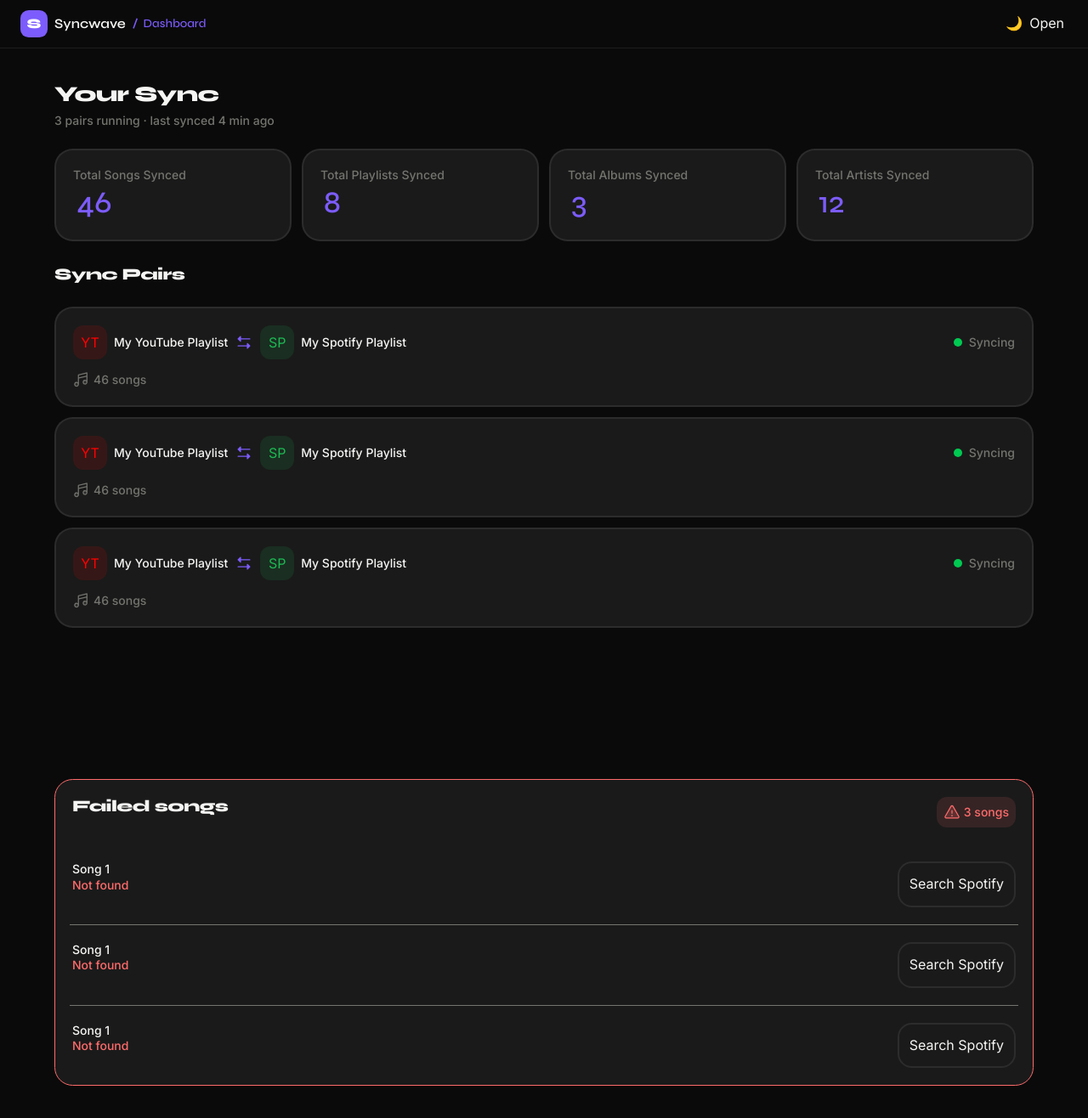
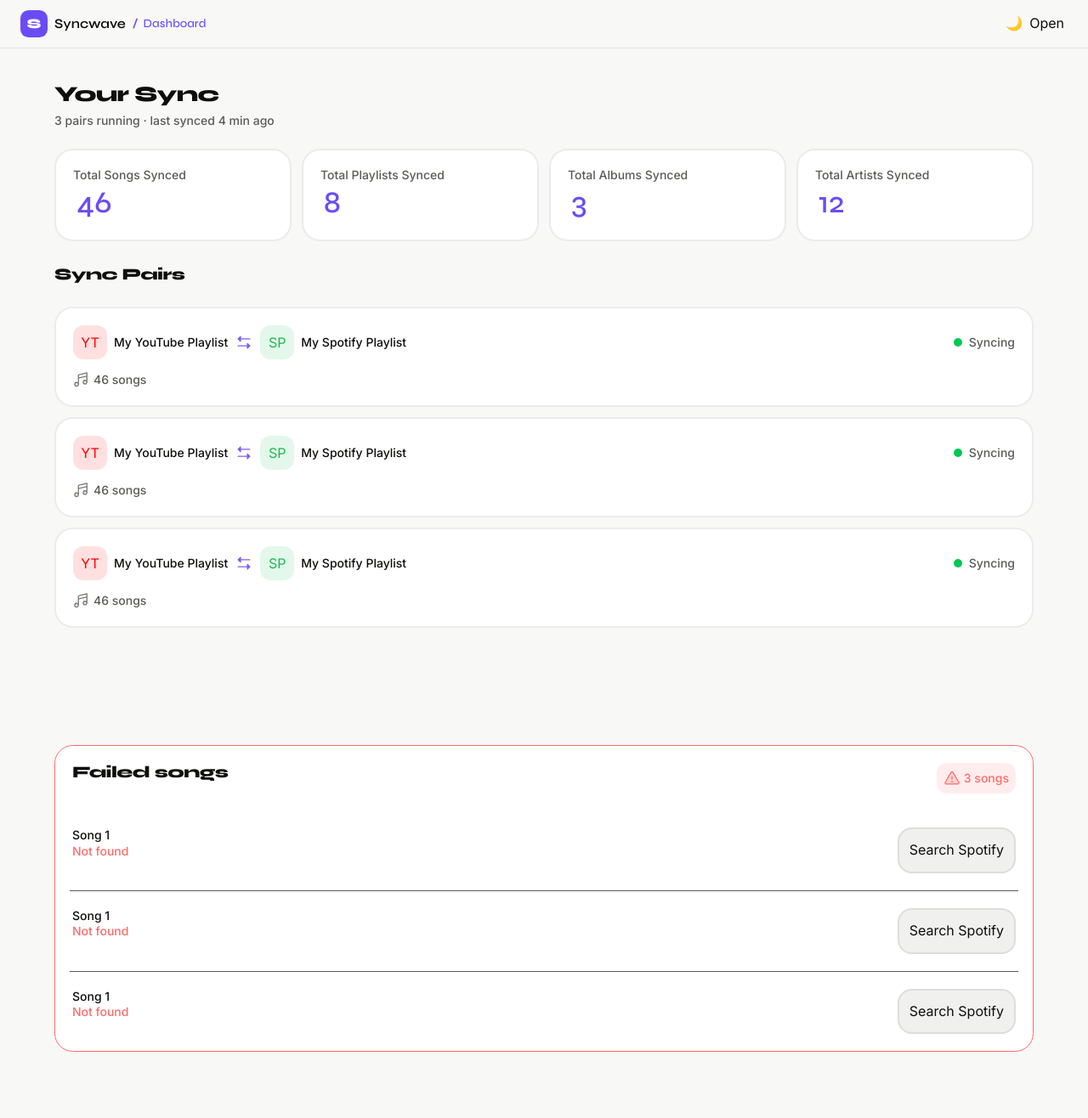
Before and after one commit to Zeedart/Syncwave, a Next.js app: page /Dashboard in a window 1280 px wide. Shown: the top 1316 px of the page at 85% size. Built offline with nearby package versions, Linux system fonts and the light colour scheme.

Commit message:
App UI done

```diff
--- a/app/Dashboard/page.tsx
+++ b/app/Dashboard/page.tsx
@@ -15,12 +15,12 @@
                 <DataCard title="Total Artists Synced" data={12} />
             </div>
             <h4 className="my-5">Sync Pairs</h4>
-            <div className="grid grid-cols-1 gap-3 justify-items-center lg:grid-rows-4 mb-10">
+            <div className="grid grid-cols-1 gap-3 justify-items-center lg:grid-rows-4">
                 <SyncPairCard ytPlaylistTitle="My YouTube Playlist" spotifyPlaylistTitle="My Spotify Playlist" totalSongs={46} />
                 <SyncPairCard ytPlaylistTitle="My YouTube Playlist" spotifyPlaylistTitle="My Spotify Playlist" totalSongs={46} />
                 <SyncPairCard ytPlaylistTitle="My YouTube Playlist" spotifyPlaylistTitle="My Spotify Playlist" totalSongs={46} />
             </div>
-            <div className="bg-(--bg-card) rounded-2xl border border-(--text-destructive) h-fit ">
+            <div className="bg-(--bg-surface) rounded-2xl border border-(--text-destructive) h-fit ">
                 <div className="flex p-5 justify-between">
                     <h4>Failed songs</h4>
                     <div className="flex gap-1 bg-(--bg-destructive) p-2 rounded-lg">
--- a/app/SelectPlaylist/page.tsx
+++ b/app/SelectPlaylist/page.tsx
@@ -31,7 +31,7 @@
           <MiniPlaylistDisplay />
         </div>
       </div>
-      <button className="p-4 w-fit self-center hover:text-white border-2 border-(--line) text-(--text) hover:bg-(--syncwave-hover) rounded-xl transition-colors">
+      <button className="p-4 w-fit self-center bg-(--bg-surface) hover:text-white border-2 border-(--line) text-(--text) hover:bg-(--syncwave-hover) rounded-xl transition-colors">
         Preview and sync →
       </button>
     </div>
--- a/app/globals.css
+++ b/app/globals.css
@@ -102,7 +102,7 @@
 }
 
 /* ─── LIGHT ──────────────────────────────────────────────── */
-.dark {
+.light {
   --bg:             #F8F8F6;
   --bg-surface:     #FFFFFF;
   --bg-card:        #F0F0EE;
--- a/app/page.tsx
+++ b/app/page.tsx
@@ -9,7 +9,7 @@
   return (
     <>
       <div className="w-[90%] my-0 mx-auto lg:w-full h-fit mt-20 lg:h-screen flex justify-center items-center flex-col gap-10">
-        <div className="w-50 lg:w-40 p-1 rounded-full bg-(--bg-card) border border-(--line) justify-center gap-3 items-center flex">
+        <div className="w-50 lg:w-40 p-1 rounded-full bg-(--bg-surface) border border-(--line) justify-center gap-3 items-center flex">
           <BlinkingDot width={10} height={10} color="bg-green-500"/>
           <p className="text-sm text-(--text-muted)">Always in sync</p>
         </div>
@@ -23,7 +23,7 @@
             Add a song on YouTube, it appears on Spotify. Add it on Spotify, it appears on YouTube. Every 5 minutes, automatically.
           </p>
         </div>
-        <button className="bg-(--bg-card) hover:text-white border-2 border-(--line)  text-(--text) hover:bg-(--syncwave-hover) py-2 px-4 rounded-xl transition-colors">
+        <button className="bg-(--bg-surface) hover:text-white border-2 border-(--line)  text-(--text) hover:bg-(--syncwave-hover) py-2 px-4 rounded-xl transition-colors">
           Get Started 🚀
         </button>
         <div className="w-full lg:w-[80%]  flex lg:flex-row flex-col gap-5 lg:mt-3 justify-center items-center">
--- a/components/customComp/card.tsx
+++ b/components/customComp/card.tsx
@@ -3,8 +3,8 @@
 
 export default function Card({ logo, label, description, logoBg, logoColor }: { logo: string | React.ReactNode; label: string; description: string, logoBg?: string, logoColor?: string }) {
     return (
-        <div className="w-[90%] lg:max-w-80 h-[20vh] lg:h-[25vh] bg-(--bg-card) border border-(--line) rounded-xl flex flex-col justify-center items-left gap-3 p-5">
-            <div className={`w-15 h-15 lg:max-w-15 lg:max-h-15 lg:min-h-10 rounded-lg ${logoBg || 'bg-(--bg-card)'} flex justify-center items-center`}>
+        <div className="w-[90%] lg:max-w-80 h-[20vh] lg:h-[25vh] bg-(--bg-surface) border border-(--line) rounded-xl flex flex-col justify-center items-left gap-3 p-5">
+            <div className={`w-15 h-15 lg:max-w-15 lg:max-h-15 lg:min-h-10 rounded-lg ${logoBg || 'bg-(--bg-surface)'} flex justify-center items-center`}>
                 <span className={logoColor || 'text-(--text-muted)'}>{logo}</span>
             </div>
             <h5 className="text-lg lg:text-xl font-inter">{label}</h5>
--- a/components/customComp/dataCard.tsx
+++ b/components/customComp/dataCard.tsx
@@ -1,6 +1,6 @@
 export default function DataCard({ title, data }: { title: string; data: number }) {
     return (
-        <div className="lg:w-full p-5 border-2 border-(--line) rounded-2xl bg-(--bg-card) h-fit flex justify-center flex-col">
+        <div className="lg:w-full p-5 border-2 border-(--line) rounded-2xl bg-(--bg-surface) h-fit flex justify-center flex-col">
             <p className="text-sm text-(--text-muted)">{title}</p>
             <p className="text-4xl font-extrabold font-syne ml-1 text-(--syncwave)">{data}</p>
         </div>
--- a/components/customComp/miniPlaylistDisplay.tsx
+++ b/components/customComp/miniPlaylistDisplay.tsx
@@ -3,7 +3,7 @@
 
 export default function MiniPlaylistDisplay() {
   return (
-    <label className="group flex mb-3 cursor-pointer items-center justify-between rounded-2xl border-2 border-(--line) bg-(--bg-card) p-4 transition-all duration-200 has-checked:border-(--syncwave) has-checked:bg-(--syncwave)/10">
+    <label className="group flex mb-3 cursor-pointer items-center justify-between rounded-2xl border-2 border-(--line) bg-(--bg-surface) p-4 transition-all duration-200 has-checked:border-(--syncwave) has-checked:bg-(--syncwave)/10">
       {/* Left: cover + info */}
       <div className="flex items-center gap-3">
         <Image
--- a/components/customComp/nav.tsx
+++ b/components/customComp/nav.tsx
@@ -28,11 +28,11 @@
 
     return (
         <nav className="flex justify-between items-center p-3 align-center text-(--text) border-b border-(--line)">
-            <div className="flex flex-row ml-3 items-center gap-2">
+            <Link href="/" className="flex flex-row ml-3 items-center gap-2">
                 <div className="bg-(--syncwave) font-syne text-white rounded-md items-center font-white flex justify-center w-8 h-8 font-[1000]">S</div>
                 <span className="font-semibold font-syne ">Syncwave</span>
                 <p className="text-sm hidden lg:flex place-content-center-safe font-syne text-(--syncwave)"><span className="font-bold mr-1.5">/</span> {trimmedPathname}</p>
-            </div>
+            </Link>
             <div className="gap-2 flex mr-4 flex-row items-center">
                 <button className="mode-btn" id="modeBtn" title="Toggle dark/light mode" onClick={() => setTheme(theme === "dark" ? "light" : "dark")}>
                     {theme === "dark" ? "☀️" : "🌙"}
--- a/components/customComp/syncPairCard.tsx
+++ b/components/customComp/syncPairCard.tsx
@@ -6,7 +6,7 @@
 export default function SyncPairCard({ ytPlaylistTitle, spotifyPlaylistTitle, totalSongs }: { ytPlaylistTitle: string; spotifyPlaylistTitle: string; totalSongs: number }) {
     const router = useRouter();
     return (
-        <div onClick={() => router.push('/Dashboard/SyncScreen/1')} className="w-full p-5 border-2 border-(--line) hover:cursor-pointer hover:border-(--syncwave) flex-col gap-3.5 rounded-2xl bg-(--bg-card) h-fit flex transition-all duration-300 ease-in-out hover:scale-[1.01]">
+        <div onClick={() => router.push('/Dashboard/SyncScreen/1')} className="w-full p-5 border-2 border-(--line) hover:cursor-pointer hover:border-(--syncwave) flex-col gap-3.5 rounded-2xl bg-(--bg-surface) h-fit flex transition-all duration-300 ease-in-out hover:scale-[1.01]">
             <div className="flex justify-start gap-2">
                 <div className={`w-10 h-10 lg:max-w-15 lg:max-h-15 lg:min-h-10 rounded-lg bg-(--bg-youtube) flex justify-center items-center`}>
                     <span className="text-(--youtube)">YT</span>
```
Also changed, not shown: app/Dashboard/SyncScreen/[id]/page.tsx (+4 -4 lines).
